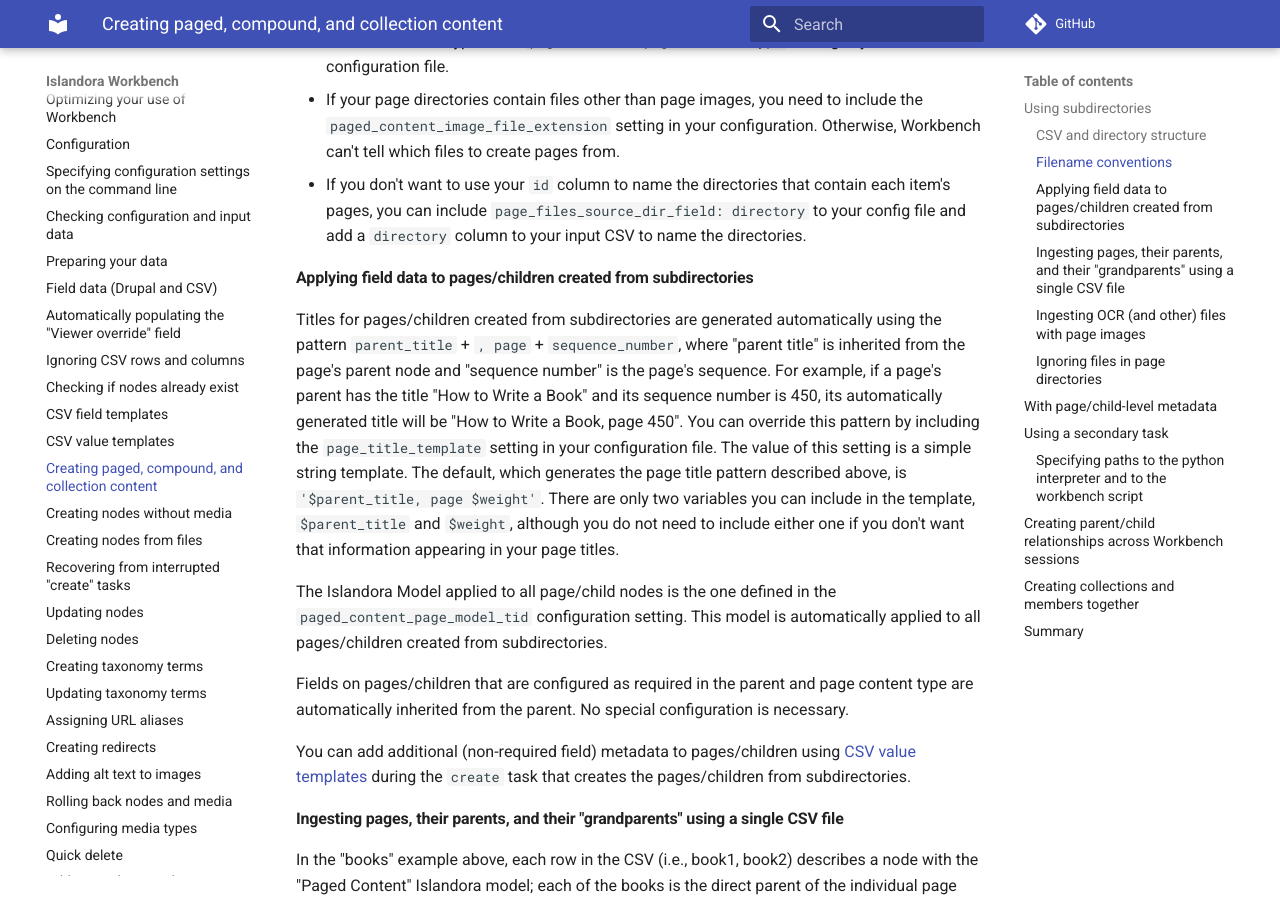
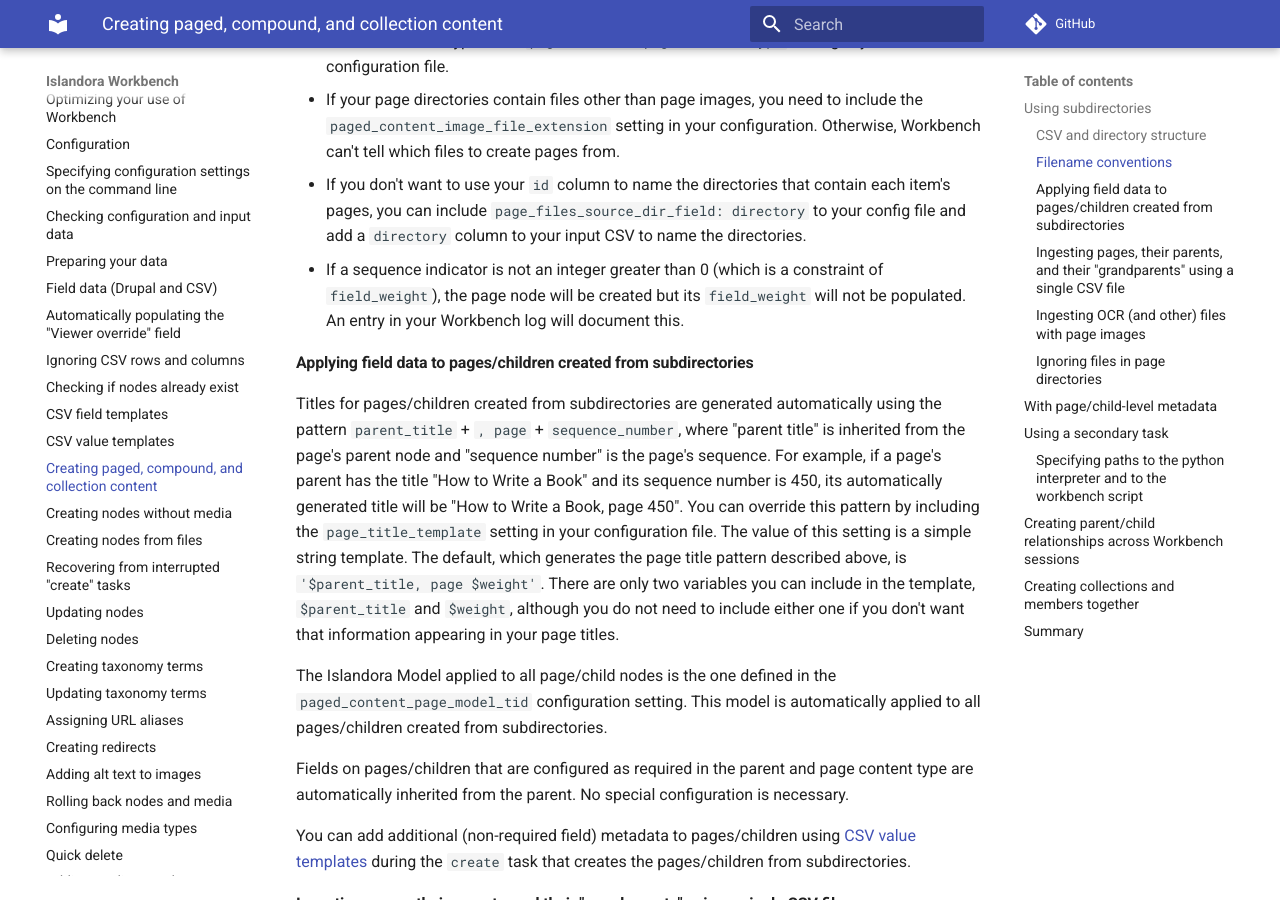
Before and after one commit to mjordan/islandora_workbench_docs, an MkDocs documentation site: the page built from docs/paged_and_compound.md, in a window 1280 px wide and 900 px high, scrolled down 3664 px. Built offline with MkDocs 1.6.1 and Material for MkDocs 9.7.7, drawn with Linux system fonts in a browser that asks for light colours; comment, search, counter and statistics services are not loaded.

Commit message:
Updates from #948.

```diff
--- a/docs/paged_and_compound.md
+++ b/docs/paged_and_compound.md
@@ -74,6 +74,7 @@
 * The Drupal content type for page nodes is inherited from the parent, unless you specify a different content type in the `paged_content_page_content_type` setting in your configuration file.
 * If your page directories contain files other than page images, you need to include the `paged_content_image_file_extension` setting in your configuration. Otherwise, Workbench can't tell which files to create pages from.
 * If you don't want to use your `id` column to name the directories that contain each item's pages, you can include `page_files_source_dir_field: directory` to your config file and add a `directory` column to your input CSV to name the directories.
+* If a sequence indicator is not an integer greater than 0 (which is a constraint of `field_weight`), the page node will be created but its `field_weight` will not be populated. An entry in your Workbench log will document this.
 
 #### Applying field data to pages/children created from subdirectories
 
```
Also changed, not shown: docs/changelog.md (+1 -0 lines), docs/check.md (+1 -0 lines).
